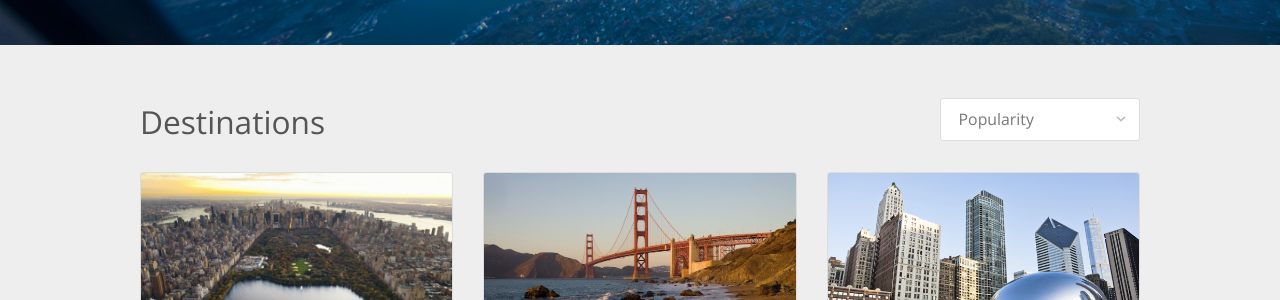
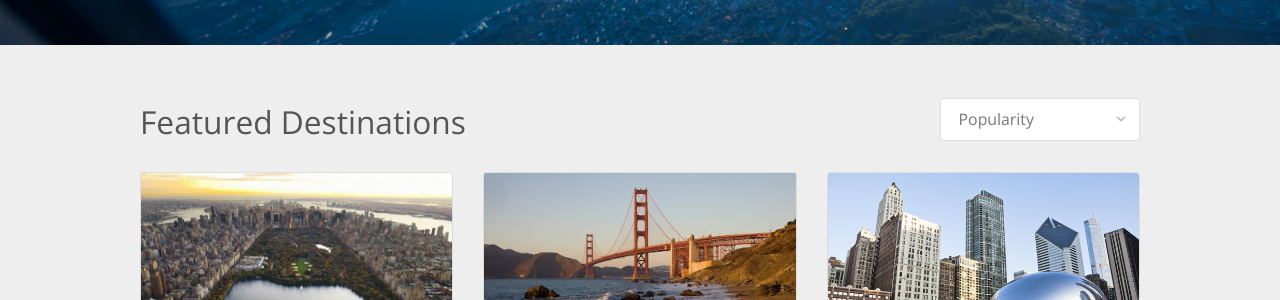
Before and after one commit to Treydor/holiday, a Jekyll site: the page built from index.html, in a window 1280 px wide. Shown: the part 535-835 px from the top of the page. Built offline with Jekyll 4.4.1, drawn with Linux system fonts in a browser that asks for light colours; nearby versions of some CDN libraries.

Commit message:
Updates title

```diff
--- a/index.html
+++ b/index.html
@@ -14,7 +14,7 @@ title: Holiday
 <section>
   <div class="container">
     <div class="section__header">
-      <h2 class="section__title">Destinations</h2>
+      <h2 class="section__title">Featured Destinations</h2>
       <form>
         <div class="styled-select">
           <select class="sort">
```
